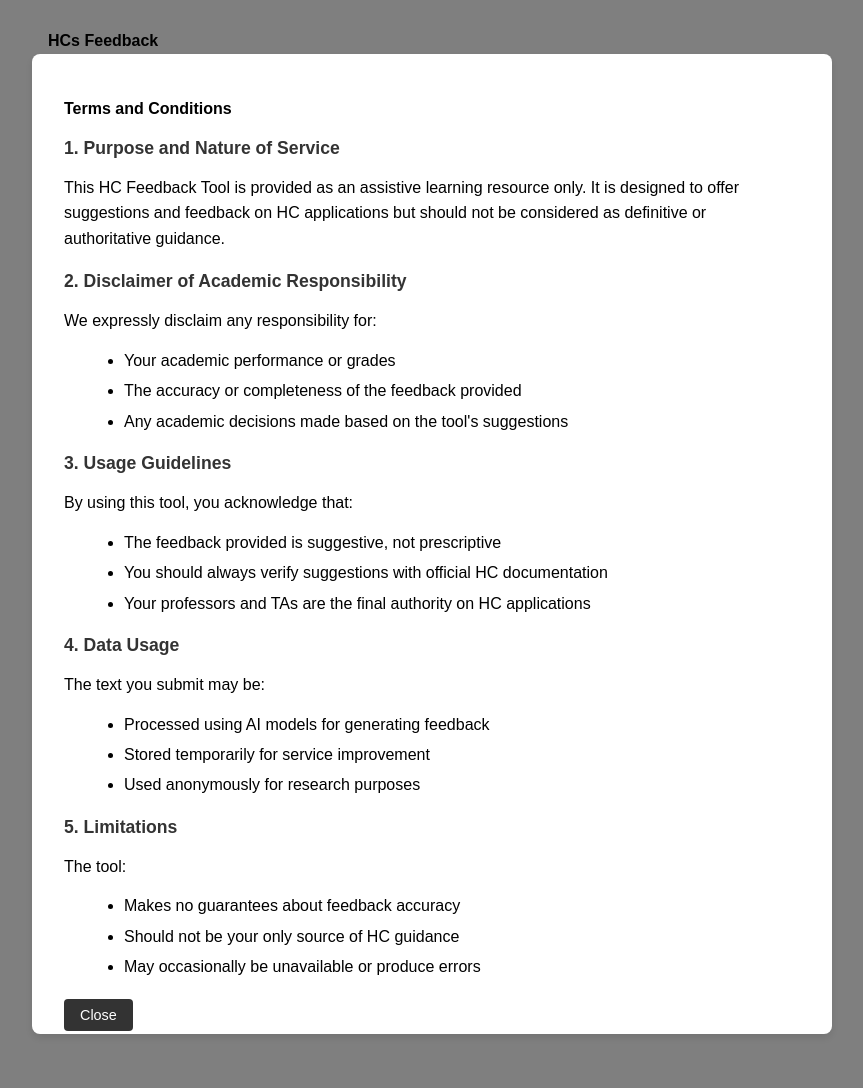
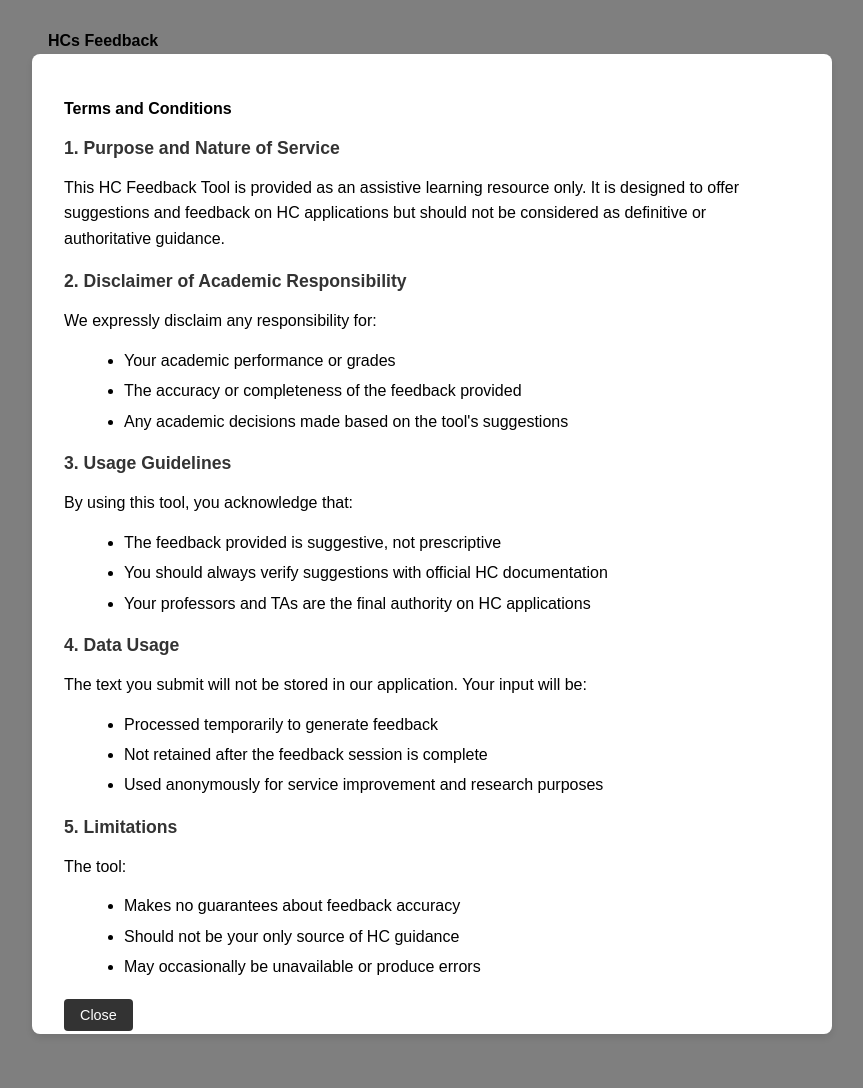
Before and after one commit to minerva-university/cs162-hc-feedback, a Flask app: page / in a window 1280 px wide, after a click on "terms and conditions". Shown: the whole page, without its empty margins (208-1071 px from the left). Run offline with Flask 3, Linux system fonts and the light colour scheme; data comes from the database, SQL or seed files in the repository.

Commit message:
added data integrity

```diff
--- a/app/templates/index.html
+++ b/app/templates/index.html
@@ -1,7 +1,6 @@
 <!-- templates/index.html -->
 {% extends "base.html" %}
 {% block content %}
-
 
 <div class="container">
     <!-- HC List Section -->
@@ -24,7 +23,6 @@
             <option value="">Select an HC example...</option>
         </select>
     </div>
-
 
     <!-- Action Buttons -->
     <div class="action-buttons">
@@ -109,11 +107,11 @@
                 </ul>
 
                 <h3>4. Data Usage</h3>
-                <p>The text you submit may be:</p>
+                <p>The text you submit will not be stored in our application. Your input will be:</p>
                 <ul>
-                    <li>Processed using AI models for generating feedback</li>
-                    <li>Stored temporarily for service improvement</li>
-                    <li>Used anonymously for research purposes</li>
+                    <li>Processed temporarily to generate feedback</li>
+                    <li>Not retained after the feedback session is complete</li>
+                    <li>Used anonymously for service improvement and research purposes</li>
                 </ul>
 
                 <h3>5. Limitations</h3>
```
